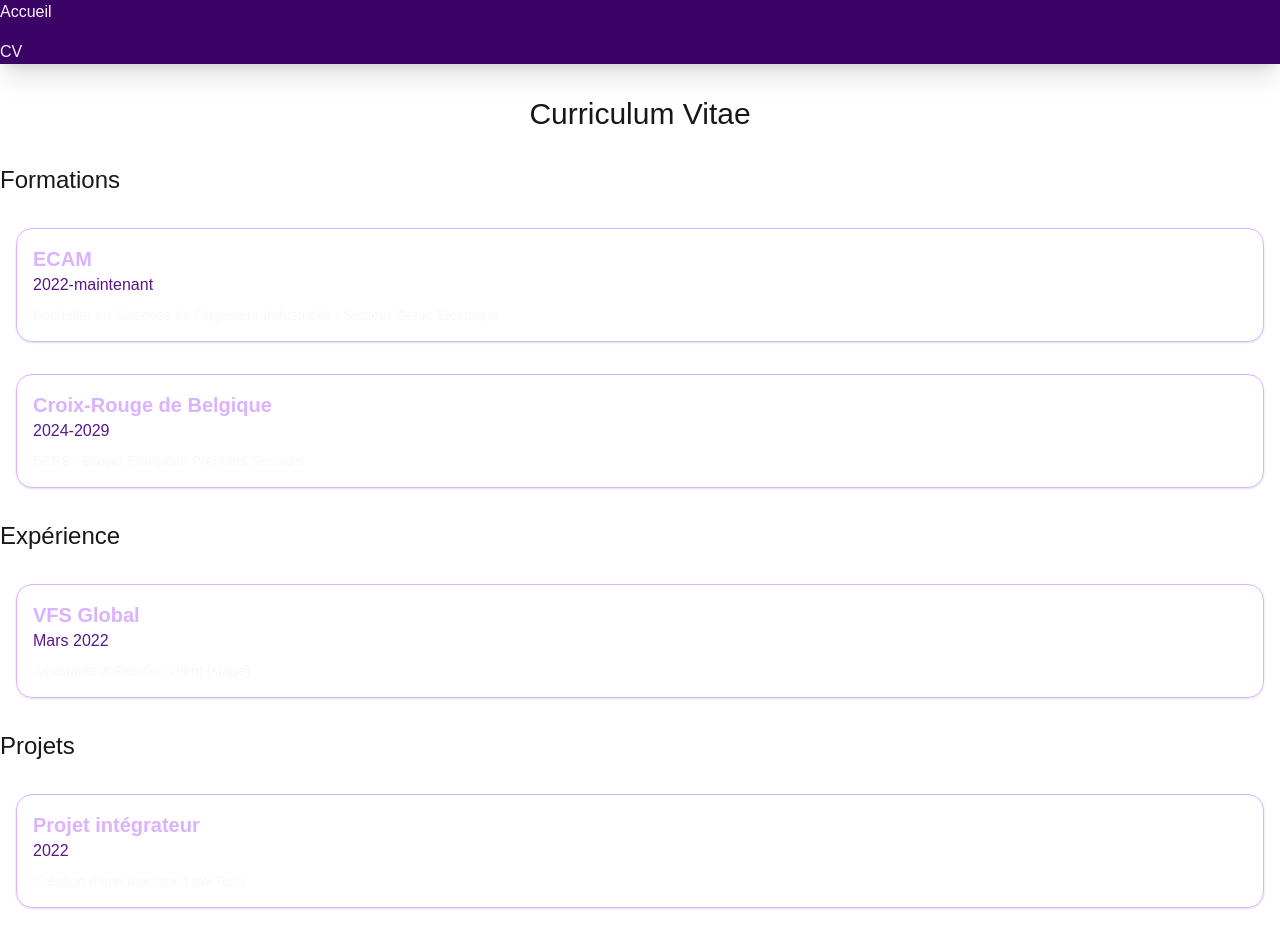
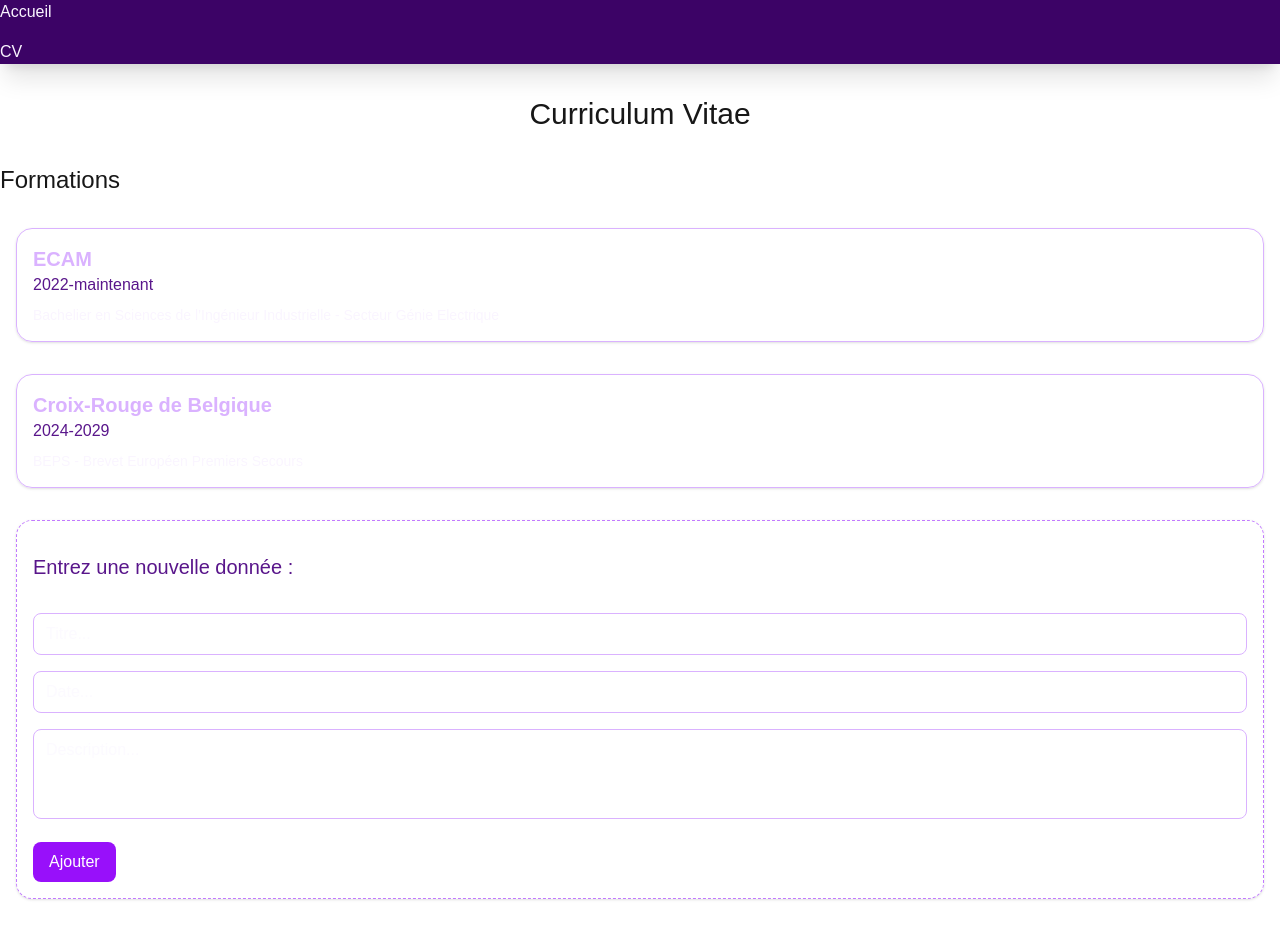
Before and after one commit to Kulsum22156/Portefolio, a Next.js app: page /CV in a window 1280 px wide. Shown: the top 936 px of the page. Built offline with nearby package versions, Linux system fonts and the light colour scheme.

Commit message:
Ajout d'un formulaire au CV (blog)

```diff
--- a/app/CV/page.tsx
+++ b/app/CV/page.tsx
@@ -1,4 +1,5 @@
 import CvEntry from "../components/CvEntry";
+import BlogEntry from "../components/blog";
 
 export default function Cv() {
     return (
@@ -12,9 +13,13 @@ export default function Cv() {
             <CvEntry title="Croix-Rouge de Belgique" date="2024-2029" description="BEPS - Brevet Européen Premiers Secours">
             </CvEntry>
 
+            <BlogEntry/>
+
             <h2 className="text-2xl my-8">Expérience</h2>
             <CvEntry title="VFS Global" date="Mars 2022" description="Assistante & Relation client (stage)">
             </CvEntry>
+
+            <BlogEntry/>
 
             <h2 className="text-2xl my-8">Projets</h2>
             <CvEntry title="Projet intégrateur" date="2022" description="Création d'une machine Low-Tech">
@@ -35,6 +40,8 @@ export default function Cv() {
             <CvEntry title="Deskop application" date="2025" description="Création d'un gestionnaire de parties d'échec (compétitions, tournois, joueurs) avec C#, Avalonia et SQLite">
             </CvEntry>
 
+            <BlogEntry/>
+
 
         </>
     )
--- /dev/null
+++ b/app/components/blog.tsx
@@ -0,0 +1,69 @@
+"use client";
+
+import { useState } from "react";
+
+type BlogEntryProps = {
+  title: string;
+};
+
+export default function BlogFormEntry({ title }: BlogEntryProps) {
+  const [entryTitle, setEntryTitle] = useState("");
+  const [entryDate, setEntryDate] = useState("");
+  const [content, setContent] = useState("");
+
+  function handleSubmit(e: React.FormEvent) {
+    e.preventDefault();
+    // Pas de DB → on montre juste la structure
+    console.log({
+      entryTitle,
+      entryDate,
+      content,});
+   setEntryTitle("");
+    setEntryDate("");
+    setContent("");
+  }
+
+  return (
+    <div className="p-4 border border-dashed border-purple-400 rounded-2xl shadow-sm mx-4 my-8 ">
+
+      <h3 className="text-lg font-semibold text-purple-200 mb-4">
+        {title}
+      </h3>
+      <p className="text-xl text-purple-900 mb-8">
+        Entrez une nouvelle donnée :
+      </p>
+      <form onSubmit={handleSubmit} className="space-y-4">
+        <input
+          value={entryTitle}
+          onChange={(e) => setEntryTitle(e.target.value)}
+          placeholder="Titre... "
+          className="w-full px-3 py-2 rounded-lg border border-purple-300 bg-transparent text-purple-50"
+          required
+        />
+
+        <input
+          value={entryDate}
+          onChange={(e) => setEntryDate(e.target.value)}
+          placeholder="Date..."
+          className="w-full px-3 py-2 rounded-lg border border-purple-300 bg-transparent text-purple-50"
+          required
+        />
+
+        <textarea
+          value={content}
+          onChange={(e) => setContent(e.target.value)}
+          placeholder="Description..."
+          rows={3}
+          className="w-full px-3 py-2 rounded-lg border border-purple-300 bg-transparent text-purple-50 resize-none"
+          required
+        />
+
+        <button
+          type="submit"
+          className="bg-purple-600 text-white px-4 py-2 rounded-lg hover:bg-purple-700"
+        >
+          Ajouter
+        </button>
+      </form>
+    </div>
+  );}
```
